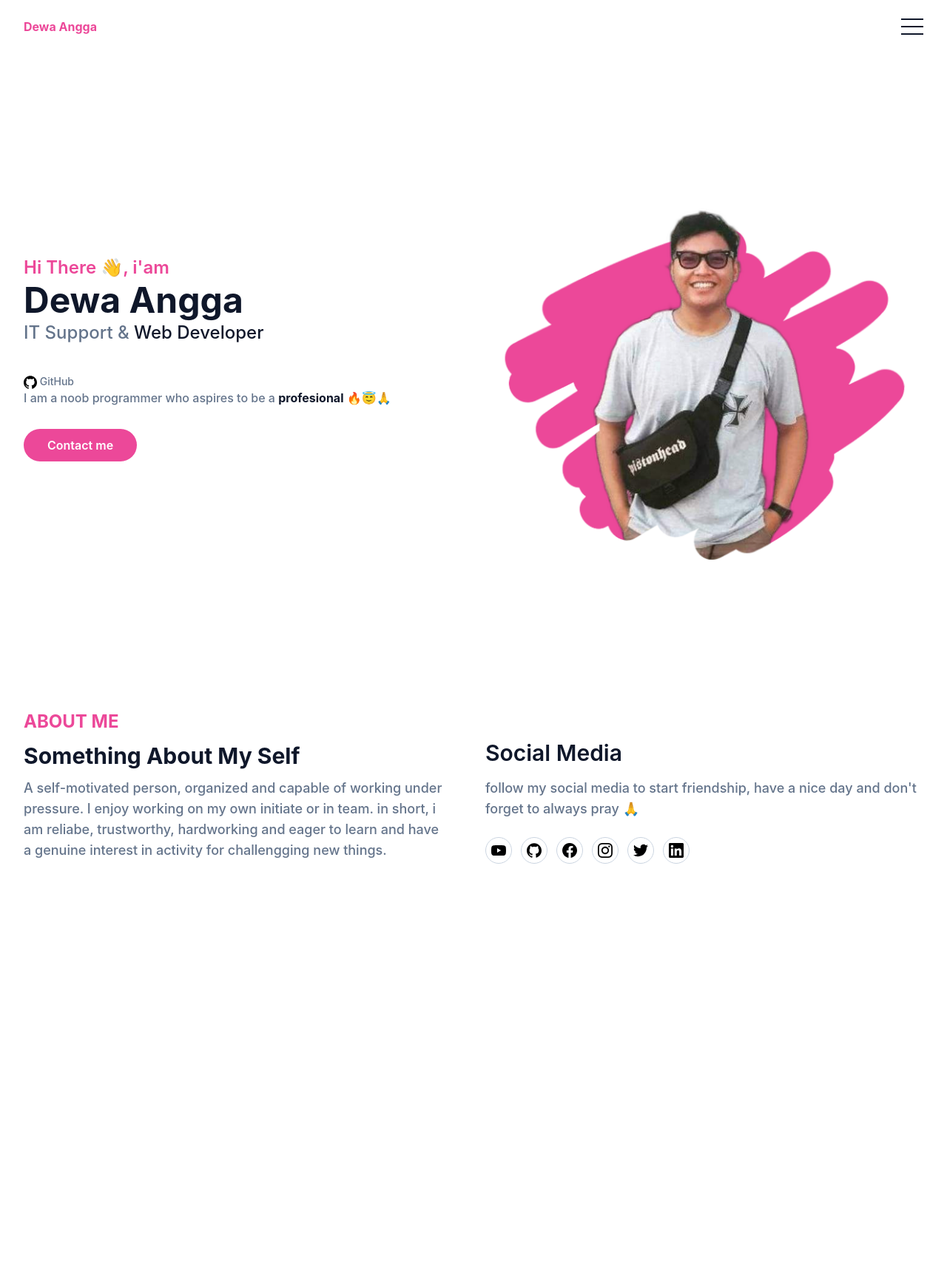
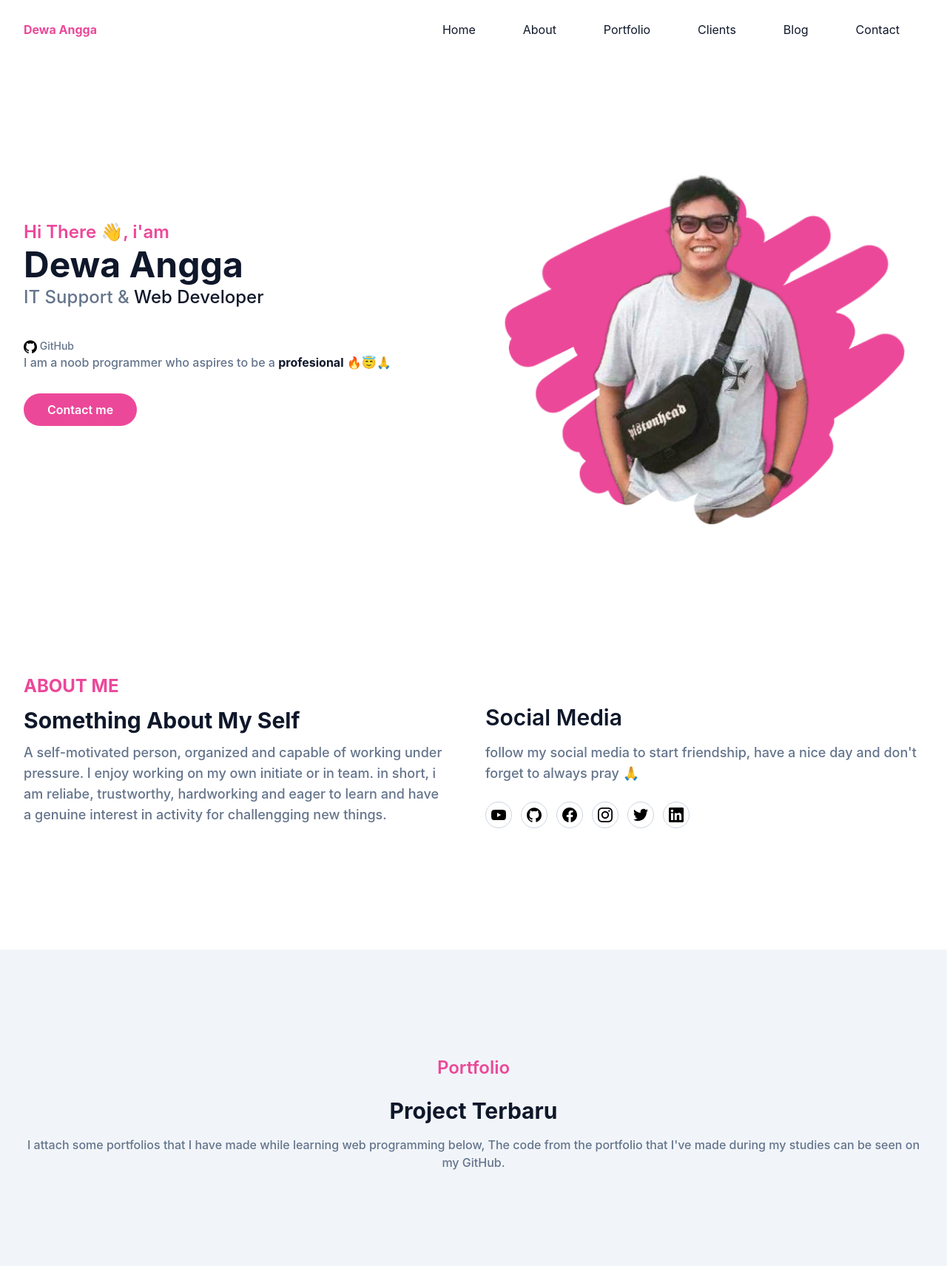
Before and after one commit to DewaaAngga1997/DewaAngga-Tailwind, a website: page index.html in a window 1280 px wide. Shown: the whole page at 74% size. Before the commit the page ends 1332 px from the top, so only its background shows below. Drawn offline with Linux system fonts and the light colour scheme.

Commit message:
portfolio start

```diff
--- a/index.html
+++ b/index.html
@@ -16,13 +16,13 @@
             <a href="#home" class="font-bold text-primary block py-6">Dewa Angga</a>
         </div>
         <div class="flex items-center px-4">
-            <button id="hamburger" name="hamburger" type="button" class="absolute block right-4">
+            <button id="hamburger" name="hamburger" type="button" class="absolute block right-4 lg:hidden">
                 <span class="hamburger-line origin-top-left transition duration-300 ease-in-out"></span>
                 <span class="hamburger-line transition duration-300 ease-in-out"></span>
                 <span class="hamburger-line origin-bottom-left transition duration-300 ease-in-out"></span>
             </button>
-            <nav id="nav-menu" class="hidden absolute py-5 bg-white shadow-lg rounded-lg max-w-[250px] w-full right-4 top-full ">
-                <ul class="block">
+            <nav id="nav-menu" class="hidden absolute py-5 bg-white shadow-lg rounded-lg max-w-[250px] w-full right-4 top-full lg:block lg:static lg:bg-transparent lg:max-w-full lg:shadow-none lg:rounded-none">
+                <ul class="block lg:flex">
                     <li class="group">
                         <a href="#home" class="text-base text-dark py-2 mx-8 flex group-hover:text-primary">Home</a>
                     </li>
@@ -51,7 +51,7 @@
 <!--Header End-->
 
 <!--Hero Section-->
-<section id="home" class="pt-36">
+<section id="home" class="pt-24">
     <div class="container">
         <div class="flex flex-wrap">
             <div class="w-full self-center px-4 lg:w-1/2">
@@ -129,6 +129,21 @@
 
 </section>
 <!--End About Section-->
+<!--Portfolio Section-->
+<section id="portfolio" class="pt-36 pb-16 bg-slate-100">
+    <div class="container">
+        <div class="w-full px-4">
+            <div class="max-x-full mx-auto text-center mb-16">
+                <h4 class="font-semibold text-lg text-primary mb-6 lg:text-2xl">Portfolio</h4>
+                <h2 class="font-bold text-dark text-3xl mb-4">Project Terbaru</h2>
+                <p class="font-medium text-md text-slate-500">I attach some portfolios that I have made while learning web programming below, The code from the portfolio that I've made during my studies can be seen on my GitHub.</p>
+            </div>
+        </div>
+    </div>
+
+</section>
+<!--End Portfolio Section-->
+
 
 <script src="/dist/js/script.js"></script>
 </body>
```
Also changed, not shown: dist/output.css.
